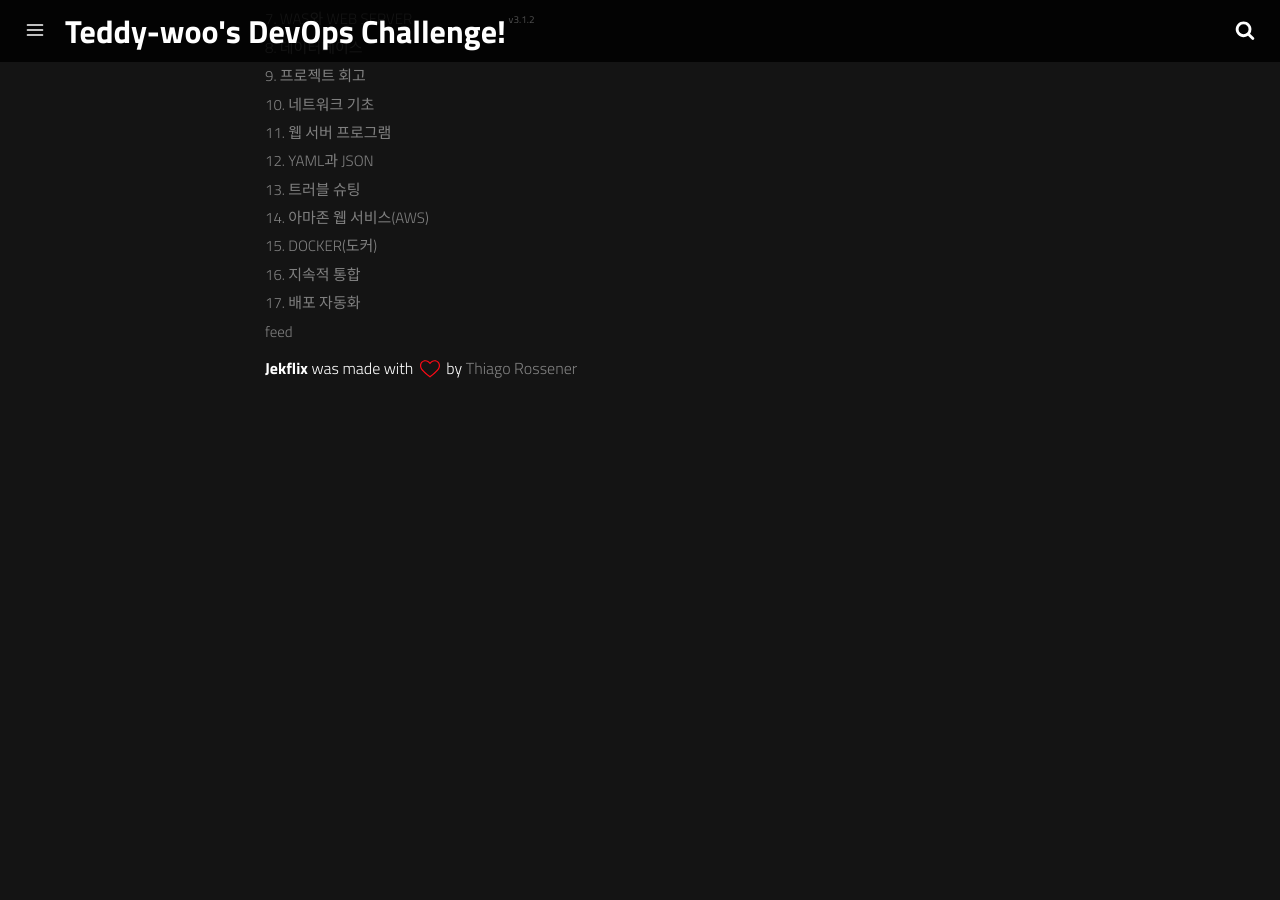
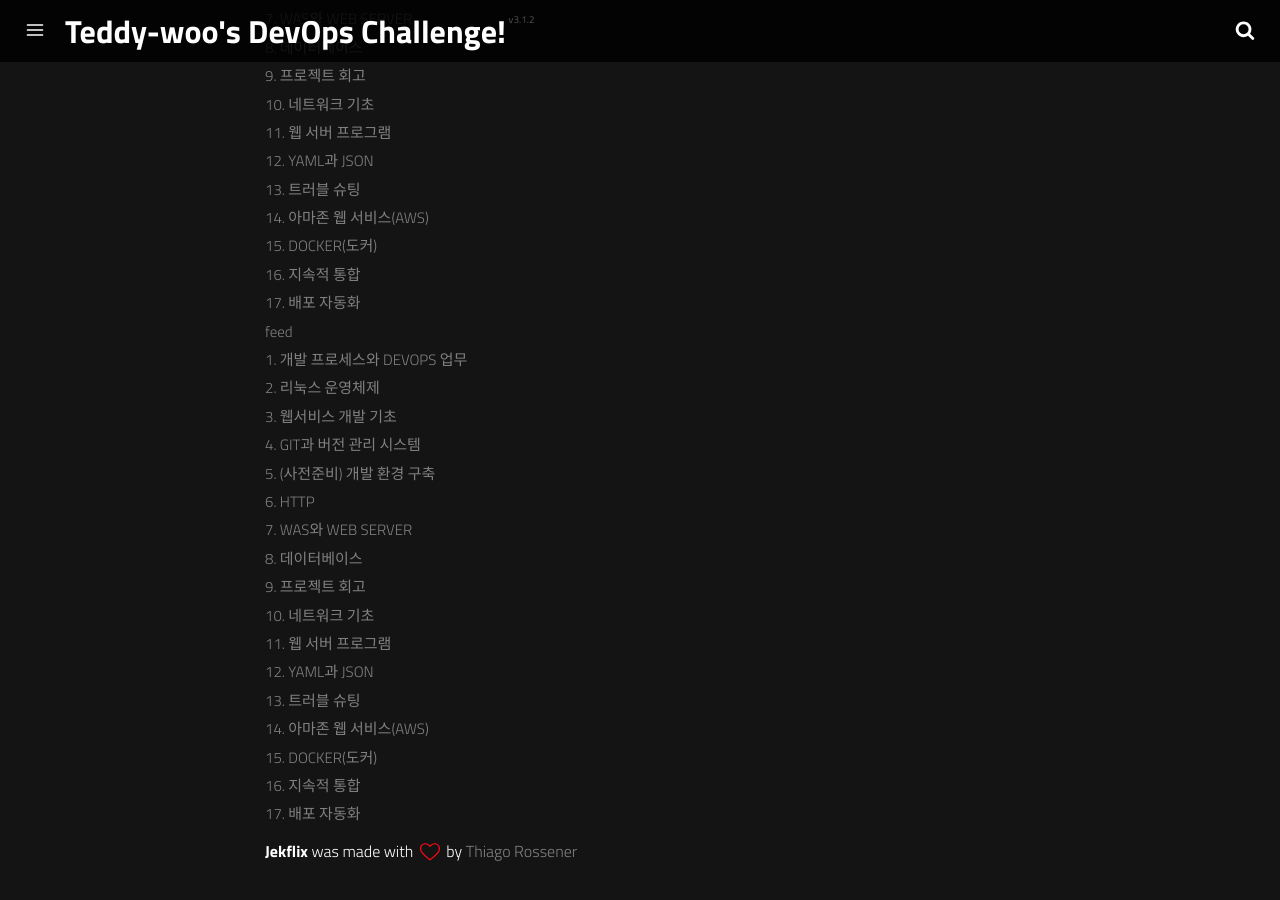
Before and after one commit to teddy-woo/teddy-woo.github.io, a Jekyll site: the page built from index.html, in a window 1280 px wide and 900 px high, scrolled down 15311 px. Built offline with Jekyll 4.4.1, drawn with Linux system fonts in a browser that asks for light colours; a script that is not in the unit is left out; before the commit the page ends 15728 px from its top, so only the background shows below that.

Commit message:
test category

```diff
--- a/_config.yml
+++ b/_config.yml
@@ -49,6 +49,41 @@ menu:
     url: /category/배포%20자동화/
   - title: feed
     url: /category/feed.xml/
+  - title: 1. 개발 프로세스와 DEVOPS 업무
+    url: /category/개발%20프로세스와%20DEVOPS%20업무/
+  - title: 2. 리눅스 운영체제
+    url: /category/리눅스%20운영체제
+  - title: 3. 웹서비스 개발 기초
+    url: /category/웹서비스%20개발%20기초/
+  - title: 4. GIT과 버전 관리 시스템
+    url: /category/GIT과%20버전%20관리%20시스템/
+  - title: 5. (사전준비) 개발 환경 구축
+    url: /category/(사전준비)%20개발%20환경%20구축/
+  - title: 6. HTTP
+    url: /category/HTTP/
+  - title: 7. WAS와 WEB SERVER
+    url: /category/WAS와%20WEB%20SERVER/
+  - title: 8. 데이터베이스
+    url: /category/데이터베이스/
+  - title: 9. 프로젝트 회고
+    url: /category/프로젝트%20회고/
+  - title: 10. 네트워크 기초
+    url: /category/네트워크%20기초/
+  - title: 11. 웹 서버 프로그램
+    url: /category/웹%20서버%20프로그램/
+  - title: 12. YAML과 JSON
+    url: /category/YAML과%20JSON/
+  - title: 13. 트러블 슈팅
+    url: /category/트러블%20슈팅/
+  - title: 14. 아마존 웹 서비스(AWS)
+    url: /category/아마존%20웹%20서비스(AWS)/
+  - title: 15. DOCKER(도커)
+    url: /category/Docker/
+  - title: 16. 지속적 통합
+    url: /category/지속적%20통합/
+  - title: 17. 배포 자동화
+    url: /category/배포%20자동화/
+  - title: feed
 email: dnehgus6975@gmail.com
 # See: https://disqus.com/
 disqus_username: teddynote
```
